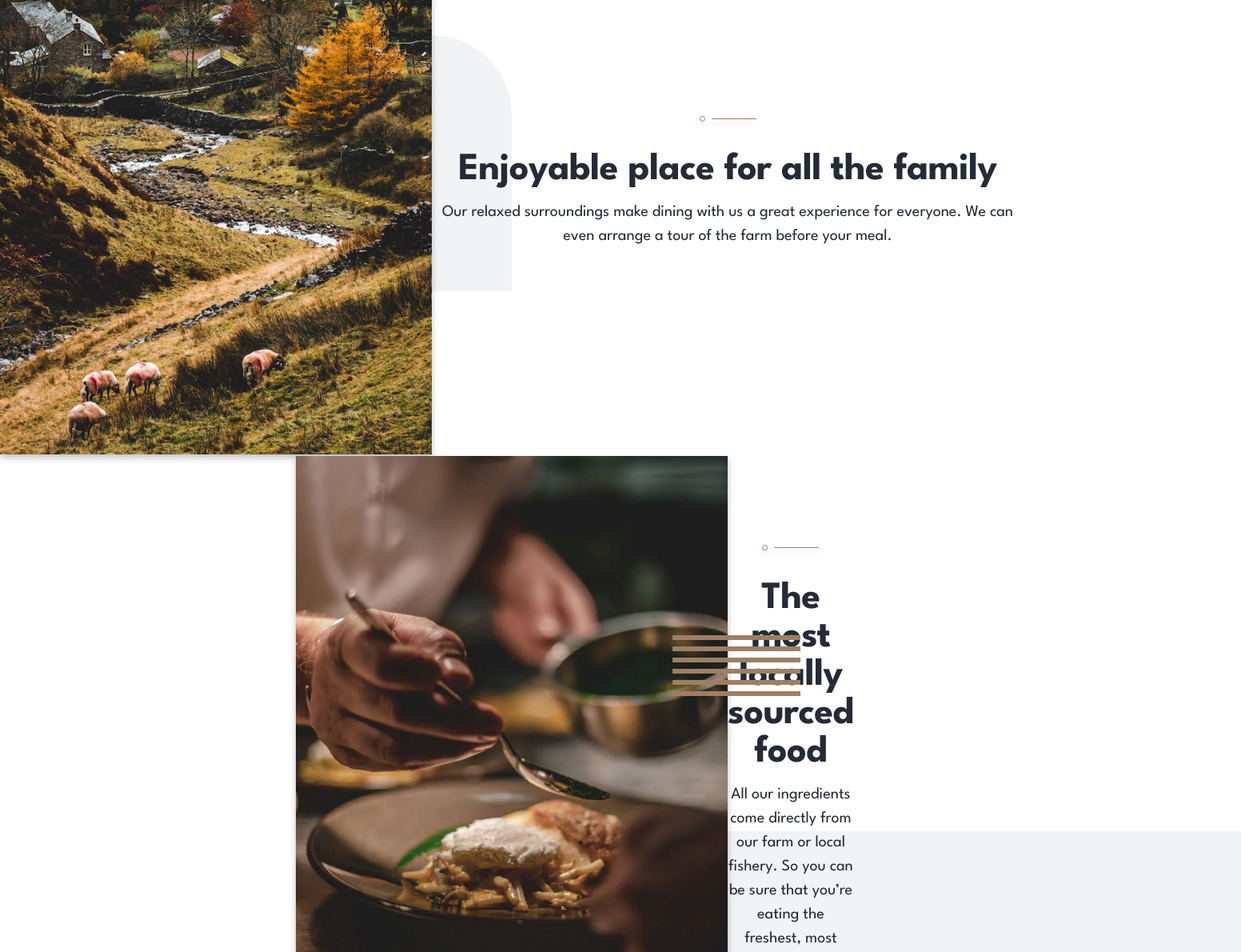
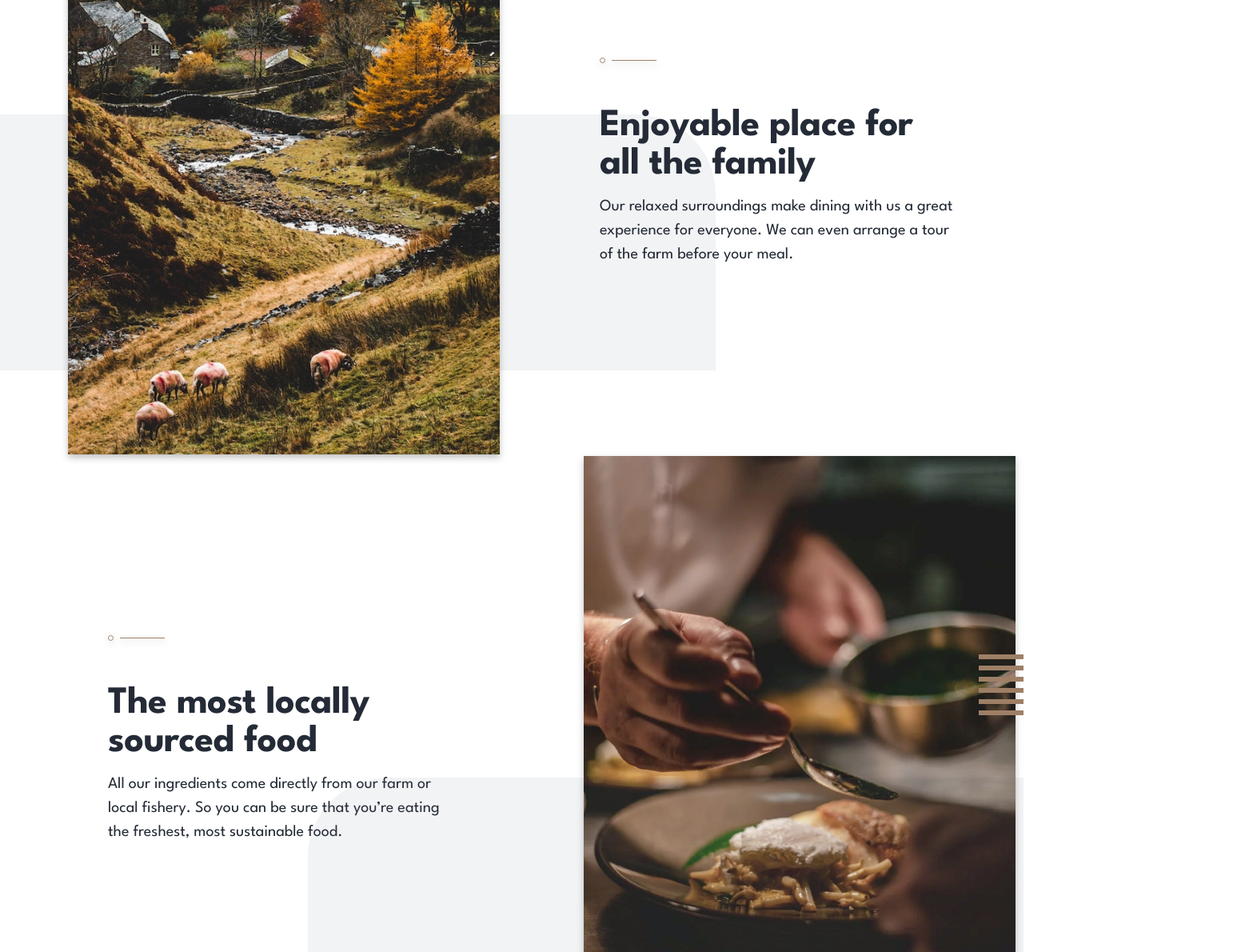
Before and after one commit to DKapteyn/restaurant-site, a Next.js app: page / in a window 1280 px wide. Shown: the part 900-2090 px from the top of the page at 80% size, 1552 px wide, since content can reach past the window. Built offline with nearby package versions, Linux system fonts and the light colour scheme.

Commit message:
completed dynamic styling for loccallySourced and EnjoyablePlace commponents deleted secondaryPic component

```diff
--- a/components/homepage/EnjoyablePlace.tsx
+++ b/components/homepage/EnjoyablePlace.tsx
@@ -5,20 +5,45 @@ import s from "../../styles/HomePageStyles/EnjoyablePlace.module.scss";
 export default function EnjoyablePlace() {
   return (
     <div className={s.mainContainer}>
-      <SecondaryPic
-        imageNameDesk="./images/homepage/enjoyable-place-desktop@2x.jpg"
-        imageNameTab="./images/homepage/enjoyable-place-tablet@2x.jpg"
-        imageNameMob="./images/homepage/enjoyable-place-mobile@2x.jpg"
-        altName="sheep"
-        mainText="Enjoyable place for all the family"
-        subText="Our relaxed surroundings make dining with us a great experience for everyone. We can even arrange
-          a tour of the farm before your meal."
+      <div>
+        <img
+          className={` ${s.mainImageDesk} ${s.image}`}
+          src="./images/homepage/enjoyable-place-desktop@2x.jpg"
+          alt="sheep"
         />
+        <img
+          className={` ${s.mainImageTab} ${s.image}`}
+          src="./images/homepage/enjoyable-place-tablet@2x.jpg"
+          alt="sheep"
+        />
+        <img
+          className={` ${s.mainImageMob} ${s.image}`}
+          src="./images/homepage/enjoyable-place-mobile@2x.jpg"
+          alt="sheep"
+        />
+      </div>
+
+      <div className={s.subContainer}>
+        <img
+          className={`${s.image} ${s.line}`}
+          src="./images/patterns/pattern-divide.svg"
+          alt="divider"
+        />
+
+        <div className={s.textContainer}>
+          <h2 className={s.titleText}>Enjoyable place for all the family</h2>
+          <h3 className={s.paraText}>
+            Our relaxed surroundings make dining with us a great experience for
+            everyone. We can even arrange a tour of the farm before your meal.
+          </h3>
+        </div>
+
         <img
           className={s.design}
           src="./images/patterns/pattern-curve-top-right.svg"
           alt="design"
         />
       </div>
+    </div>
   );
 }
--- a/components/homepage/LocallySourced.tsx
+++ b/components/homepage/LocallySourced.tsx
@@ -4,21 +4,45 @@ import s from "../../styles/HomePageStyles/LocallySourced.module.scss";
 export default function LocallySourced() {
   return (
     <div className={s.mainContainer}>
-      <SecondaryPic
-        imageNameDesk="./images/homepage/locally-sourced-desktop@2x.jpg"
-        imageNameTab="./images/homepage/locally-sourced-tablet@2x.jpg"
-        imageNameMob="./images/homepage/locally-sourced-mobile@2x.jpg"
-        altName="sheep"
-        mainText="The most locally sourced food"
-        subText="All our ingredients come directly from our farm or local fishery. So you can be sure that you’re
-          eating the freshest, most sustainable food."
-      />
+      <div className={s.imgContainer}>
+        <img
+          className={` ${s.mainImageDesk} ${s.image}`}
+          src="./images/homepage/locally-sourced-desktop@2x.jpg"
+          alt="plate of food"
+        />
+        <img
+          className={` ${s.mainImageTab} ${s.image}`}
+          src="./images/homepage/locally-sourced-tablet@2x.jpg"
+          alt="plate of food"
+        />
+        <img
+          className={` ${s.mainImageMob} ${s.image}`}
+          src="./images/homepage/locally-sourced-mobile@2x.jpg"
+          alt="plate of food"
+        />
+        <img
+          className={s.lines}
+          src="./images/patterns/pattern-lines.svg"
+          alt="lines"
+        />
+      </div>
 
-      <img
-        className={s.lines}
-        src="./images/patterns/pattern-lines.svg"
-        alt="lines"
-      />
+      <div className={s.subContainer}>
+        <img
+          className={`${s.image} ${s.line}`}
+          src="./images/patterns/pattern-divide.svg"
+          alt="divider"
+        />
+
+        <div className={s.textContainer}>
+          <h2 className={s.titleText}>The most locally sourced food</h2>
+          <h3 className={s.paraText}>
+            All our ingredients come directly from our farm or local fishery. So
+            you can be sure that you’re eating the freshest, most sustainable
+            food.
+          </h3>
+        </div>
+      </div>
 
       <img
         className={s.design}
--- a/components/homepage/SecondaryPic.tsx
+++ /dev/null
@@ -1,47 +0,0 @@
-import React from "react";
-import { SecondaryPicT } from "../../types";
-import s from "../../styles/HomePageStyles/SecondaryPic.module.scss";
-
-export default function SecondaryPic({
-  imageNameDesk,
-  imageNameTab,
-  imageNameMob,
-  altName,
-  mainText,
-  subText,
-}: SecondaryPicT) {
-  return (
-    <section className={s.mainContainer}>
-      <div>
-        <img
-          className={` ${s.mainImageDesk} ${s.image}`}
-          src={imageNameDesk}
-          alt={altName}
-        />
-        <img
-          className={` ${s.mainImageTab} ${s.image}`}
-          src={imageNameTab}
-          alt={altName}
-        />
-        <img
-          className={` ${s.mainImageMob} ${s.image}`}
-          src={imageNameMob}
-          alt={altName}
-        />
-      </div>
-
-      <div className={s.subContainer}>
-        <img
-          className={`${s.image} ${s.line}`}
-          src="./images/patterns/pattern-divide.svg"
-          alt="divider"
-        />
-
-        <div className={s.textContainer}>
-          <h2 className={s.mainText}>{mainText}</h2>
-          <h3 className={s.subText}>{subText}</h3>
-        </div>
-      </div>
-    </section>
-  );
-}
--- a/styles/HomePageStyles/EnjoyablePlace.module.scss
+++ b/styles/HomePageStyles/EnjoyablePlace.module.scss
@@ -1,9 +1,165 @@
+@use "styles/_utils/screen.module.scss";
+
 .mainContainer {
+  display: flex;
   position: relative;
+  top: -72px;
+  z-index: 2;
+  @include screen.desktop {
+    align-items: center;
+    justify-content: center;
+  }
+
+  @include screen.mobileAndTablet {
+    flex-direction: column;
+    align-items: center;
+    margin-bottom: 10.1rem;
+  }
+}
+
+.subContainer {
+  display: flex;
+  flex-direction: column;
+
+  color: #242b37;
+  @include screen.mobile {
+    align-items: center;
+    width: 32.7rem;
+    height: 21.4rem;
+  }
+  @include screen.mobileAndTablet {
+    align-items: center;
+  }
+  @include screen.desktop {
+    margin-left: 125px;
+    align-items: left;
+    width: 445px;
+    height: 275px;
+  }
+}
+
+.textContainer {
+  display: flex;
+  flex-direction: column;
+
+  @include screen.mobileAndTablet {
+    align-items: center;
+    text-align: center;
+  }
+
+  @include screen.tablet {
+    width: 573px;
+  }
+  @include screen.desktop {
+  }
+}
+
+.titleText {
+  font-weight: 700;
+  margin: 0px 0px;
+
+  @include screen.tabletAndDesktop {
+    font-size: 48px;
+    line-height: 48px;
+    letter-spacing: -0.5px;
+  }
+
+  @include screen.tablet {
+    width: 35rem;
+  }
+
+  @include screen.mobile {
+    width: 24rem;
+    font-size: 3.2rem;
+    line-height: 4rem;
+    letter-spacing: -0.4px;
+    margin-top: 3.6rem;
+  }
+}
+
+.paraText {
+  font-weight: 400;
+  color: #242b37;
+  @include screen.tabletAndDesktop {
+    font-size: 2rem;
+    line-height: 3rem;
+    margin-top: 1.3rem;
+  }
+  @include screen.tablet {
+    width: 457px;
+  }
+  @include screen.mobile {
+    font-size: 1.6rem;
+    line-height: 2.6rem;
+  }
+}
+
+.image {
+  filter: drop-shadow(0px 4px 4px rgba(0, 0, 0, 0.25));
+}
+
+.line {
+  width: 71px;
+  @include screen.mobile {
+    margin: 0;
+  }
+  @include screen.tablet {
+    margin-top: 56px;
+    margin-bottom: 37px;
+  }
+  @include screen.desktop {
+    margin-bottom: 55px;
+  }
+}
+
+.mainImageDesk {
+  @include screen.desktop {
+    height: 72rem;
+    width: 54rem;
+    margin-left: auto;
+  }
+  @include screen.mobileAndTablet {
+    display: none;
+  }
+}
+
+.mainImageTab {
+  @include screen.tablet {
+    height: 36rem;
+    width: 57.3rem;
+  }
+  @include screen.mobile {
+    display: none;
+  }
+  @include screen.desktop {
+    display: none;
+  }
+}
+
+.mainImageMob {
+  @include screen.mobile {
+    height: 40rem;
+    width: 32.7rem;
+    margin-bottom: 4.8rem;
+  }
+  @include screen.tabletAndDesktop {
+    display: none;
+  }
 }
 
 .design {
   position: absolute;
-  right: 50%;
-  top: 124px;
+  z-index: -1;
+  @include screen.mobile {
+    display: none;
+  }
+
+  @include screen.tablet {
+    right: 50%;
+    top: 196px;
+  }
+  @include screen.desktop {
+    top: 295px;
+    left: 0px;
+  }
 }
--- a/styles/HomePageStyles/LocallySourced.module.scss
+++ b/styles/HomePageStyles/LocallySourced.module.scss
@@ -1,28 +1,196 @@
 @use "styles/_utils/screen.module.scss";
 
 .mainContainer {
+  display: flex;
   position: relative;
+  top: -72px;
+  z-index: 2;
   margin: auto;
   @include screen.desktop {
-    width: 54rem;
+    align-items: center;
+    flex-direction: row-reverse;
+    justify-content: center;
   }
+
   @include screen.tablet {
     width: 57.3rem;
   }
   @include screen.mobile {
     width: 32.7rem;
   }
+
+  @include screen.mobileAndTablet {
+    flex-direction: column;
+    align-items: center;
+    margin-bottom: 10.1rem;
+  }
+}
+
+.subContainer {
+  display: flex;
+  flex-direction: column;
+
+  color: #242b37;
+  @include screen.mobile {
+    align-items: center;
+    width: 32.7rem;
+    height: 21.4rem;
+  }
+  @include screen.mobileAndTablet {
+    align-items: center;
+  }
+  @include screen.desktop {
+    margin-left: 125px;
+    align-items: left;
+    width: 445px;
+    height: 275px;
+  }
+}
+
+.textContainer {
+  display: flex;
+  flex-direction: column;
+
+  @include screen.mobileAndTablet {
+    align-items: center;
+    text-align: center;
+  }
+
+  @include screen.tablet {
+    width: 573px;
+  }
+  @include screen.desktop {
+  }
+}
+
+.titleText {
+  font-weight: 700;
+  margin: 0px 0px;
+
+  @include screen.tabletAndDesktop {
+    font-size: 48px;
+    line-height: 48px;
+    letter-spacing: -0.5px;
+  }
+
+  @include screen.tablet {
+    width: 35rem;
+  }
+
+  @include screen.mobile {
+    width: 24rem;
+    font-size: 3.2rem;
+    line-height: 4rem;
+    letter-spacing: -0.4px;
+    margin-top: 3.6rem;
+  }
+}
+
+.paraText {
+  font-weight: 400;
+  color: #242b37;
+  @include screen.tabletAndDesktop {
+    font-size: 2rem;
+    line-height: 3rem;
+    margin-top: 1.3rem;
+  }
+  @include screen.tablet {
+    width: 457px;
+  }
+  @include screen.mobile {
+    font-size: 1.6rem;
+    line-height: 2.6rem;
+  }
+}
+
+.line {
+  width: 71px;
+  @include screen.mobile {
+    margin: 0;
+  }
+  @include screen.tablet {
+    margin-top: 56px;
+    margin-bottom: 37px;
+  }
+  @include screen.desktop {
+    margin-bottom: 55px;
+  }
+}
+
+.imgContainer {
+  position: relative;
+  width: fit-content;
+  height: fit-content;
+}
+
+.image {
+  filter: drop-shadow(0px 4px 4px rgba(0, 0, 0, 0.25));
 }
 
 .lines {
+  @include screen.mobile {
+    display: none;
+  }
+  @include screen.tablet {
     position: absolute;
     top: 152px;
     left: 471px;
     z-index: 2;
   }
+  @include screen.desktop {
+    position: absolute;
+    top: 248px;
+    right: -114px;
+  }
+}
+
+.mainImageDesk {
+  @include screen.desktop {
+    height: 72rem;
+    width: 54rem;
+    margin-left: 150px;
+  }
+  @include screen.mobileAndTablet {
+    display: none;
+  }
+}
+
+.mainImageTab {
+  @include screen.tablet {
+    height: 36rem;
+    width: 57.3rem;
+  }
+  @include screen.mobile {
+    display: none;
+  }
+  @include screen.desktop {
+    display: none;
+  }
+}
+
+.mainImageMob {
+  @include screen.mobile {
+    height: 40rem;
+    width: 32.7rem;
+    margin-bottom: 4.8rem;
+  }
+  @include screen.tabletAndDesktop {
+    display: none;
+  }
+}
 
 .design {
+  @include screen.mobile {
+    display: none;
+  }
+  @include screen.tablet {
     position: absolute;
-  top: 397px;
+    top: 473px;
     left: 287px;
   }
+  @include screen.desktop {
+    position: absolute;
+    right: 0;
+    bottom: 0;
+  }
+}
--- a/styles/HomePageStyles/ReadyMake.module.scss
+++ b/styles/HomePageStyles/ReadyMake.module.scss
@@ -3,6 +3,7 @@
 .mainContainer {
   display: grid;
   margin-top: 124px;
+  overflow: hidden;
 
   @include screen.mobile {
     width: 100%;
--- a/styles/HomePageStyles/SecondaryPic.module.scss
+++ /dev/null
@@ -1,123 +0,0 @@
-@use "styles/_utils/screen.module";
-
-.mainContainer {
-  display: flex;
-  position: relative;
-  top: -72px;
-  z-index: 2;
-  @include screen.desktop {
-    align-items: center;
-  }
-
-  @include screen.mobileAndTablet {
-    flex-direction: column;
-    align-items: center;
-    margin-bottom: 10.1rem;
-  }
-}
-
-.subContainer {
-  display: flex;
-  flex-direction: column;
-  align-items: center;
-  color: #242b37;
-  @include screen.mobile {
-    align-items: center;
-    width: 32.7rem;
-    height: 21.4rem;
-  }
-}
-
-.textContainer {
-  display: flex;
-  flex-direction: column;
-  align-items: center;
-  text-align: center;
-  @include screen.tablet {
-    width: 573px;
-  }
-}
-
-.mainText {
-  font-weight: 700;
-  margin: 0px 0px;
-
-  @include screen.tabletAndDesktop {
-    font-size: 48px;
-    line-height: 48px;
-    letter-spacing: -0.5px;
-  }
-
-  @include screen.tablet {
-    width: 35rem;
-  }
-
-  @include screen.mobile {
-    width: 24rem;
-    font-size: 3.2rem;
-    line-height: 4rem;
-    letter-spacing: -0.4px;
-    margin-top: 3.6rem;
-  }
-}
-
-.subText {
-  font-weight: 400;
-  color: #242b37;
-  @include screen.tabletAndDesktop {
-    font-size: 2rem;
-    line-height: 3rem;
-    margin-top: 1.3rem;
-  }
-  @include screen.tablet {
-    width: 457px;
-  }
-  @include screen.mobile {
-    font-size: 1.6rem;
-    line-height: 2.6rem;
-  }
-}
-
-.image {
-  filter: drop-shadow(0px 4px 4px rgba(0, 0, 0, 0.25));
-}
-
-.line {
-  width: 71px;
-  margin-top: 56px;
-  margin-bottom: 37px;
-}
-
-.mainImageDesk {
-  @include screen.desktop {
-    height: 72rem;
-    width: 54rem;
-  }
-  @include screen.mobileAndTablet {
-    display: none;
-  }
-}
-
-.mainImageTab {
-  @include screen.tablet {
-    height: 36rem;
-    width: 57.3rem;
-  }
-  @include screen.mobile {
-    display: none;
-  }
-  @include screen.desktop {
-    display: none;
-  }
-}
-
-.mainImageMob {
-  @include screen.mobile {
-    height: 40rem;
-    width: 32.7rem;
-    margin-bottom: 4.8rem;
-  }
-  @include screen.tabletAndDesktop {
-    display: none;
-  }
-}
--- a/styles/globals.scss
+++ b/styles/globals.scss
@@ -18,6 +18,7 @@ body {
   padding: 0;
   margin: 0;
   font-family: "League Spartan", sans-serif;
+  overflow-x: hidden;
 }
 
 //breakpoint sizes
```
Lines whose indentation alone changed are shown as unchanged.
